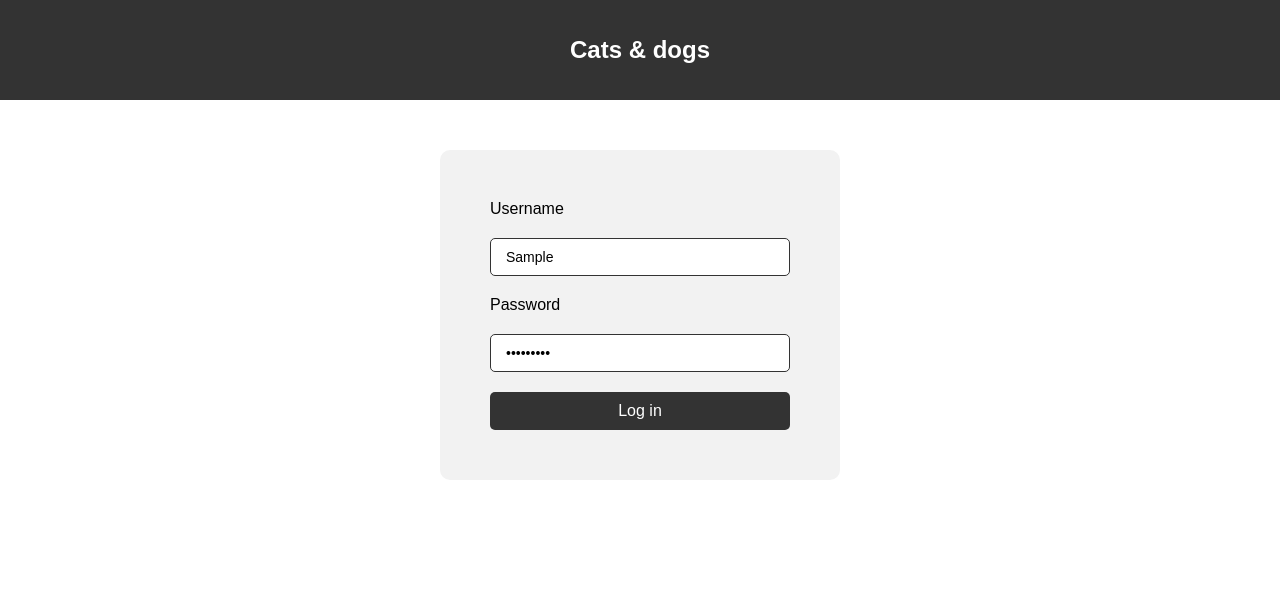
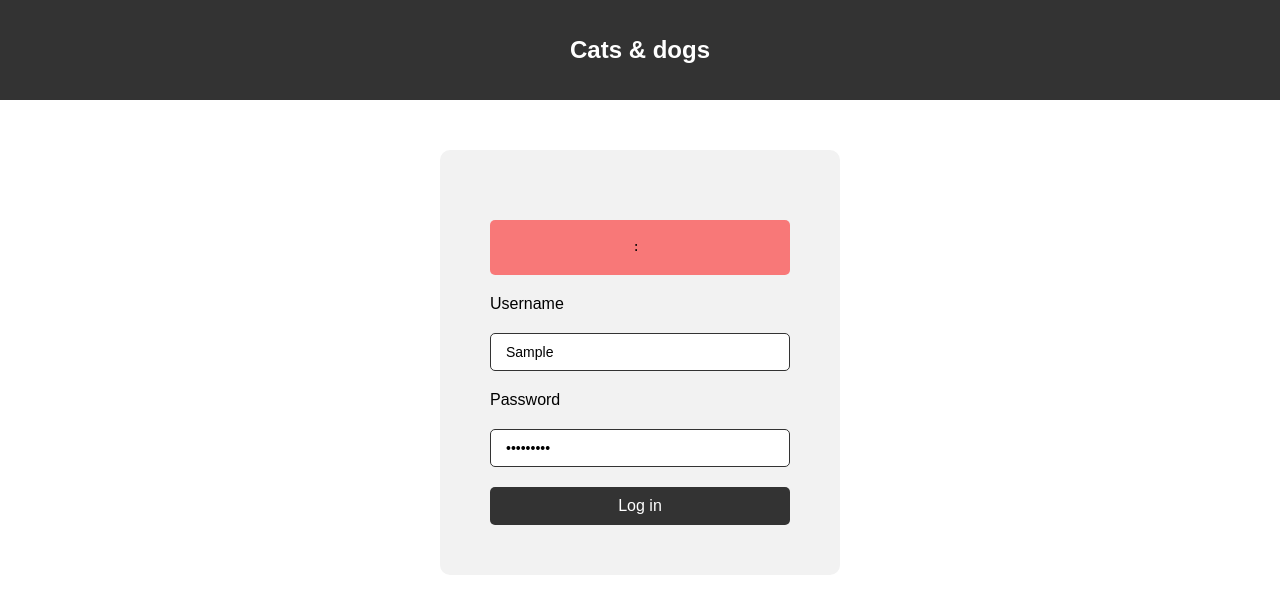
Before and after one commit to Sambego/jwt-demo-app, a React (Create React App) app: page /login in a window 1280 px wide. Both pictures are taken after typing "Sample", "Sample123" into the empty fields and a click on the input "Log in". Shown: the top 614 px of the page. Built offline with nearby package versions, Linux system fonts and the light colour scheme; no server answers.

Commit message:
Fix login error not showing

```diff
--- a/src/App.js
+++ b/src/App.js
@@ -69,7 +69,7 @@ export default class App extends Component {
         {this.state.token ? (
           <Picture token={this.state.token} onLogout={this.handleLogout} />
         ) : (
-          <Login onLogin={this.handleLogin} />
+          <Login onLogin={this.handleLogin} error={this.state.error} />
         )}
       </div>
     );
--- a/src/components/Login/Login.js
+++ b/src/components/Login/Login.js
@@ -26,9 +26,9 @@ export default class Login extends Component {
   render() {
     return (
       <form onSubmit={this.handleSubmit} className="form">
-        {this.state.error && (
+        {this.props.error && (
           <pre className="error">
-            {this.state.error.status}: {this.state.error.statusText}
+            {this.props.error.status}: {this.props.error.statusText}
           </pre>
         )}
         <label htmlFor="username" className="label">
```
